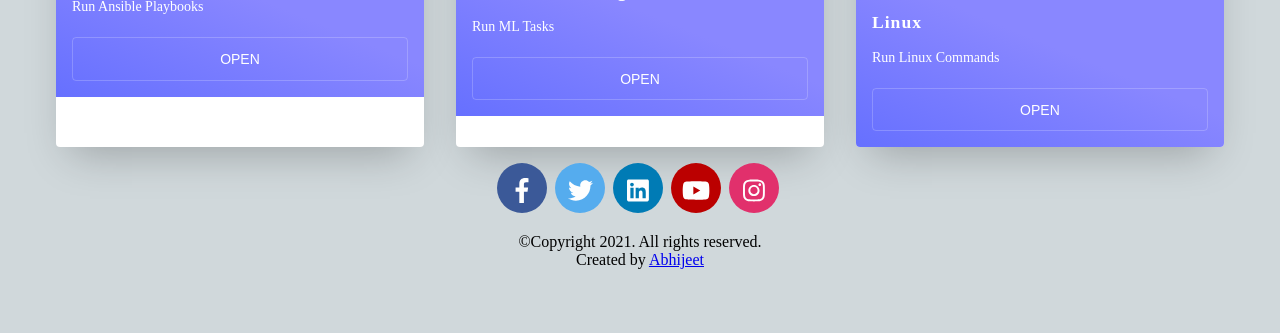
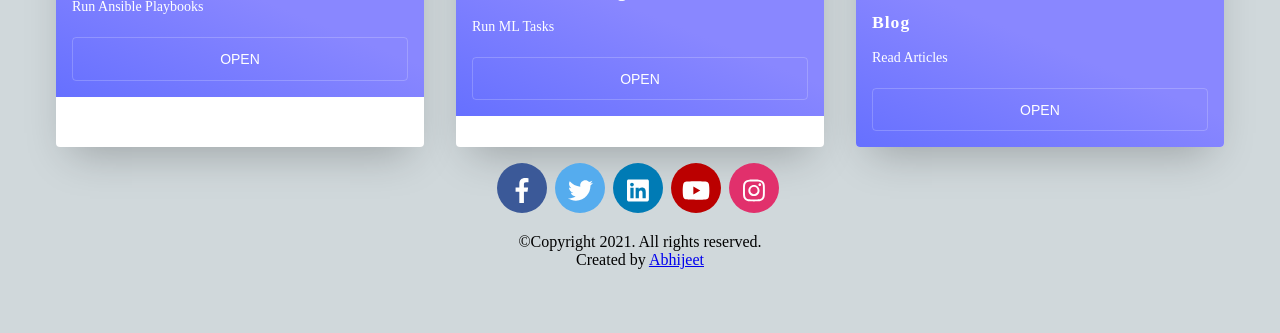
Before and after one commit to 1398abhisingh911/cgi-flask_web-app, a Flask app: page / in a window 1280 px wide. Shown: the part 876-1209 px from the top of the page. Run offline with Flask 2, Linux system fonts and the light colour scheme; some libraries are stand-ins or nearby versions.

Commit message:
Update main.html

```diff
--- a/templates/main.html
+++ b/templates/main.html
@@ -69,8 +69,8 @@
                 <div class="card">
                     <div class="card_image"><img src="../static/blog.jpg"></div>
                     <div class="card_content">
-                        <h2 class="card_title">Linux</h2>
-                        <p class="card_text">Run Linux Commands</p>
+                        <h2 class="card_title">Blog</h2>
+                        <p class="card_text">Read Articles</p>
                         <button class="btn card_btn" onclick="window.location.href='http://127.0.0.1:5000/blog';">Open</button>
                     </div>
                 </div>
```
